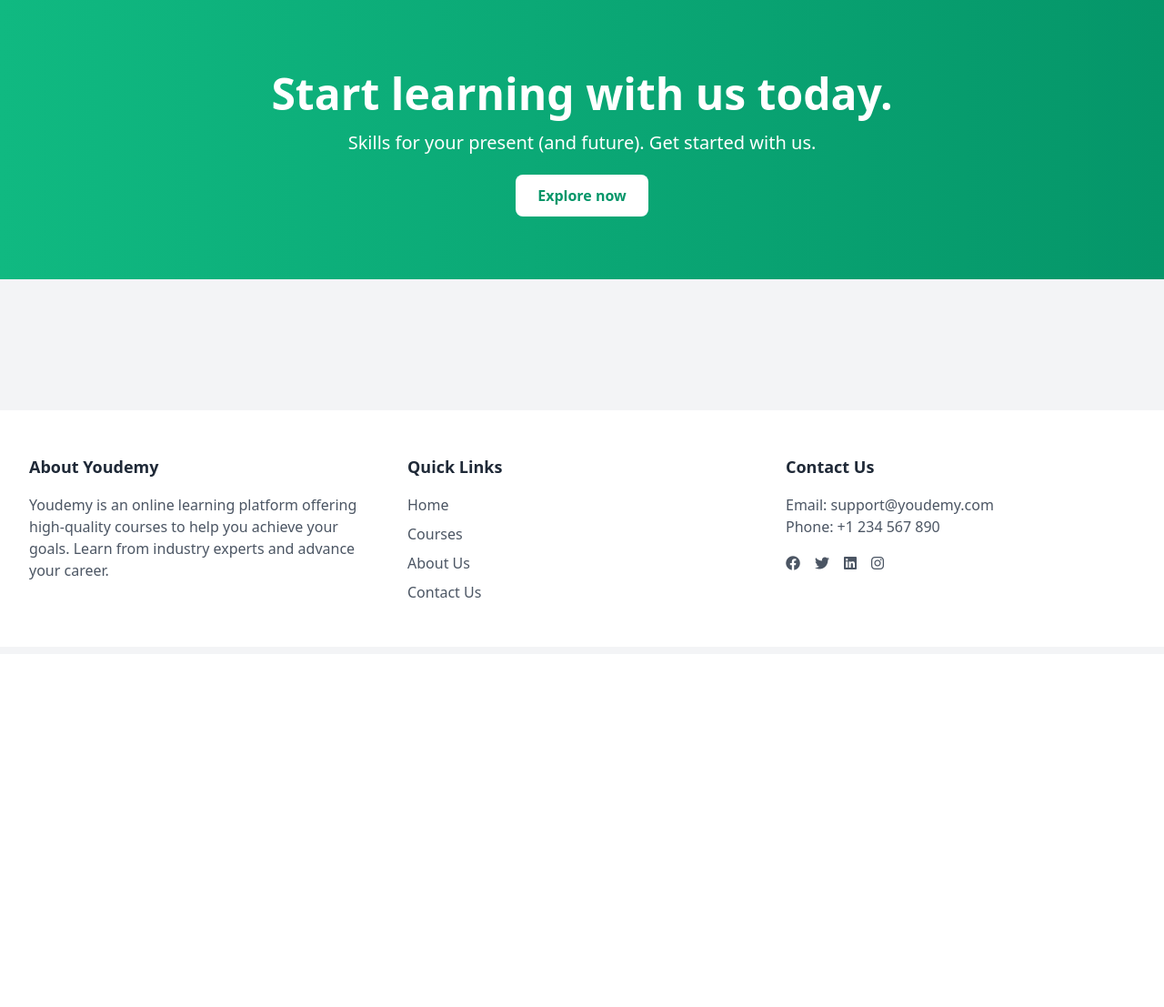
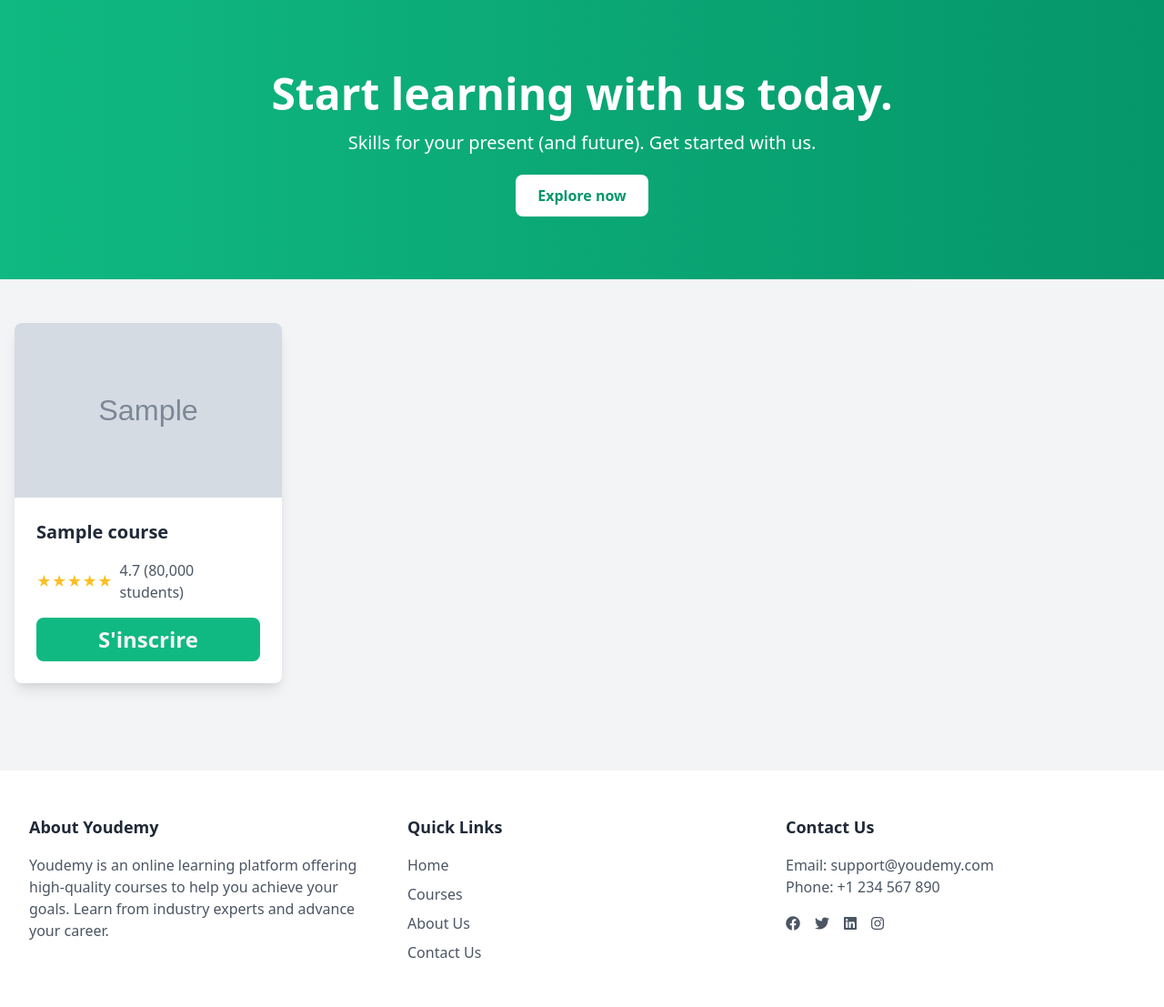
Before and after one commit to Dwizza/youdemy, a PHP site: page /viewEnseignant/index.php in a window 1280 px wide. Shown: the part 81-1188 px from the top of the page at 91% size. Before the commit the page ends 738 px from the top, so only its background shows below. Run offline with PHP 8.4, Linux system fonts and the light colour scheme; tables that the repository leaves empty or names only in its code hold one stand-in row (values such as "Sample post"); grey boxes marked "Sample" are stand-in pictures; some libraries are stand-ins or nearby versions.

Commit message:
si visiteur ne s inscrit pas il faut faire un register d abord

```diff
--- /dev/null
+++ b/classes/allCourses.php
@@ -0,0 +1,18 @@
+<?php
+class AllCourses{
+
+    public function displayCourses(){
+        $conn = Database::getConnection();
+        $stmt = $conn->prepare("SELECT c.`course_id`, c.title, c.description, c.content, c.teacher_id, c.category_id,c.created_at, c.thumbnail, c.type, c.status ,
+                GROUP_CONCAT(t.name ORDER BY t.name) AS tags, c.type,
+                cat.name  AS category
+                FROM courses c
+                LEFT JOIN Coursetags ct ON c.course_id = ct.course_id
+                LEFT JOIN Tags t ON ct.tag_id = t.tag_id
+                LEFT JOIN Categories cat ON c.category_id = cat.category_id
+                GROUP BY c.course_id;");
+        $stmt->execute();
+        $courses = $stmt->fetchAll();
+        return $courses;
+    }
+}
--- a/classes/course.php
+++ b/classes/course.php
@@ -18,7 +18,7 @@ abstract class Course{
     }
 
     abstract public function addCourse($tags);
-    abstract public function displayCourses();
+    abstract public function displayCourses($course_id);
 
 }
 
--- a/classes/pdf.php
+++ b/classes/pdf.php
@@ -24,22 +24,8 @@ class Pdf extends Course{
             $stmt->execute([':course_id' => $course_id, ':tag_id' => $tag]);
         }
     }
-    public function displayCourses(){
-        $conn = Database::getConnection();
-        $stmt = $conn->prepare("SELECT c.`course_id`, c.title, c.description, c.content, c.teacher_id, c.category_id,c.created_at, c.thumbnail, c.type, c.status ,
-                GROUP_CONCAT(t.name ORDER BY t.name) AS tags, c.type,
-                cat.name  AS category
-                FROM courses c
-                LEFT JOIN Coursetags ct ON c.course_id = ct.course_id
-                LEFT JOIN Tags t ON ct.tag_id = t.tag_id
-                LEFT JOIN Categories cat ON c.category_id = cat.category_id
-                WHERE c.type = 'pdf'
-                GROUP BY c.course_id;");
-        $stmt->execute();
-        $courses = $stmt->fetchAll();
-        return $courses;
-    }
-    public function displayCourse($course_id){
+
+    public function displayCourses($course_id){
         $conn = Database::getConnection();
         $stmt = $conn->prepare("SELECT users.username, c.`course_id`, c.title, c.description, c.content, c.teacher_id, c.category_id,c.created_at, c.thumbnail, c.type, c.status ,
                 GROUP_CONCAT(t.name ORDER BY t.name) AS tags, c.type,
--- a/classes/video.php
+++ b/classes/video.php
@@ -23,22 +23,7 @@ class Video extends Course{
             $stmt->execute([':course_id' => $course_id, ':tag_id' => $tag]);
         }
     }
-    public function displayCourses(){
-        $conn = Database::getConnection();
-        $stmt = $conn->prepare("SELECT c.`course_id`, c.title, c.description, c.content, c.teacher_id, c.category_id,c.created_at, c.thumbnail, c.type, c.status ,
-                GROUP_CONCAT(t.name ORDER BY t.name) AS tags, c.type,
-                cat.name  AS category
-                FROM courses c
-                LEFT JOIN Coursetags ct ON c.course_id = ct.course_id
-                LEFT JOIN Tags t ON ct.tag_id = t.tag_id
-                LEFT JOIN Categories cat ON c.category_id = cat.category_id
-                WHERE c.type = 'video'
-                GROUP BY c.course_id;");
-        $stmt->execute();
-        $courses = $stmt->fetchAll();
-        return $courses;
-    }
-    public function displayCourse($course_id){
+    public function displayCourses($course_id){
         $conn = Database::getConnection();
         $stmt = $conn->prepare("SELECT users.username, c.`course_id`, c.title, c.description, c.content, c.teacher_id, c.category_id,c.created_at, c.thumbnail, c.type, c.status ,
                 GROUP_CONCAT(t.name ORDER BY t.name) AS tags, c.type,
--- a/viewEnseignant/detailsCourse.php
+++ b/viewEnseignant/detailsCourse.php
@@ -5,11 +5,11 @@ if (isset($_GET['course_id']) && isset($_GET['type'])) {
     if ($_GET['type'] == 'pdf') {
         include_once '../classes/pdf.php';
         $pdf = new Pdf();
-        $courses = $pdf->displayCourse($_GET['course_id']);
+        $courses = $pdf->displayCourses($_GET['course_id']);
     } else {
         include_once '../classes/video.php';
         $pdf = new Video();
-        $courses = $pdf->displayCourse($_GET['course_id']);
+        $courses = $pdf->displayCourses($_GET['course_id']);
     }
 }
 ?>
--- a/viewEnseignant/index.php
+++ b/viewEnseignant/index.php
@@ -21,37 +21,25 @@ include_once 'header.php';
         <div class="grid grid-cols-1 sm:grid-cols-2 lg:grid-cols-4 gap-6">
             <?php
             include_once '../config/database.php';
-            include_once '../classes/pdf.php';
-            include_once '../classes/video.php';
-            $affichagePdf = new pdf();
-            $pdfs = $affichagePdf->displayCourses();
-            foreach($pdfs as $pdf){
-                echo "<div class='bg-white shadow-lg rounded-lg overflow-hidden'>
-                <img src='".$pdf['thumbnail']."' alt='Course 4' class='w-full h-48 object-cover'>
-                <div class='p-6 flex flex-col gap-2'>
-                    <h3 class='text-xl font-bold text-gray-800 mb-2'>".$pdf['title']."</h3>
-                    <div class='flex items-center mb-2'>
-                        <span class='text-yellow-400'>★★★★★</span>
-                        <span class='text-gray-600 ml-2'>4.7 (80,000 students)</span>
-                    </div>
-                    <a href='detailsCourse.php?course_id=".$pdf['course_id']."&type=".$pdf['type']."' class='justify-self-end text-2xl font-bold text-gray-100 py-2 bg-green-500 text-center rounded-lg transition-all duration-300 ease-in-out hover:text-gray-50 hover:bg-green-600 hover:scale-105 hover:shadow-lg'>S'inscrire</a>
-                </div>
-            </div>";
-            }
-            $affichageVideo = new Video();
-            $videos = $affichageVideo->displayCourses();
-            foreach($videos as $video){
-                echo "<div class='bg-white shadow-lg rounded-lg overflow-hidden'>
-                <img src='".$video['thumbnail']."' alt='Course 4' class='w-full h-48 object-cover'>
-                <div class='p-6 flex flex-col gap-2'>
-                    <h3 class='text-xl font-bold text-gray-800 mb-2'>".$video['title']."</h3>
-                    <div class='flex items-center mb-2'>
-                        <span class='text-yellow-400'>★★★★★</span>
-                        <span class='text-gray-600 ml-2'>4.7 (80,000 students)</span>
-                    </div>
-                    <a href='detailsCourse.php?course_id=".$video['course_id']."&type=".$video['type']."' class='justify-self-end text-2xl font-bold text-gray-100 py-2 bg-green-500 text-center rounded-lg transition-all duration-300 ease-in-out hover:text-gray-50 hover:bg-green-600 hover:scale-105 hover:shadow-lg'>S'inscrire</a>
-                </div>
-            </div>";
+            include_once '../classes/allCourses.php';
+            $affichage = new AllCourses();
+            $courses = $affichage->displayCourses();
+            foreach($courses as $course){
+                echo "<div class='bg-white shadow-lg rounded-lg overflow-hidden'>";
+                echo "<img src='".$course['thumbnail']."' alt='Course 4' class='w-full h-48 object-cover'>";
+                echo "<div class='p-6 flex flex-col gap-2'>";
+                echo "<h3 class='text-xl font-bold text-gray-800 mb-2'>".$course['title']."</h3>";
+                echo "<div class='flex items-center mb-2'>";
+                echo "<span class='text-yellow-400'>★★★★★</span>";
+                echo "<span class='text-gray-600 ml-2'>4.7 (80,000 students)</span>";
+                echo "</div>";
+                if($_SESSION){
+                    echo "<a href='detailsCourse.php?course_id=".$course['course_id']."&type=".$course['type']."' class='justify-self-end text-2xl font-bold text-gray-100 py-2 bg-green-500 text-center rounded-lg transition-all duration-300 ease-in-out hover:text-gray-50 hover:bg-green-600 hover:scale-105 hover:shadow-lg'>S'inscrire</a>";
+                }else{
+                    echo "<a href='login.php' class='justify-self-end text-2xl font-bold text-gray-100 py-2 bg-green-500 text-center rounded-lg transition-all duration-300 ease-in-out hover:text-gray-50 hover:bg-green-600 hover:scale-105 hover:shadow-lg'>S'inscrire</a>";
+                }
+                echo "</div>";
+                echo "</div>";
             }
             ?>
 
```
Also changed, not shown: dashboard/index.php (+33 -0 lines), viewEnseignant/allCourses.php (+20 -31 lines).
